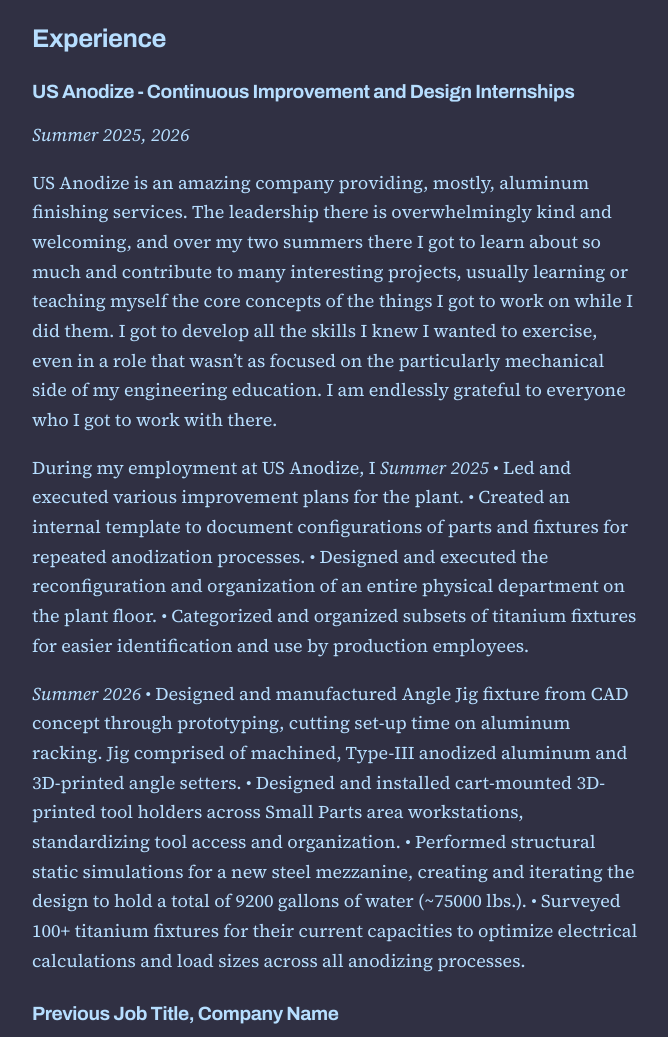
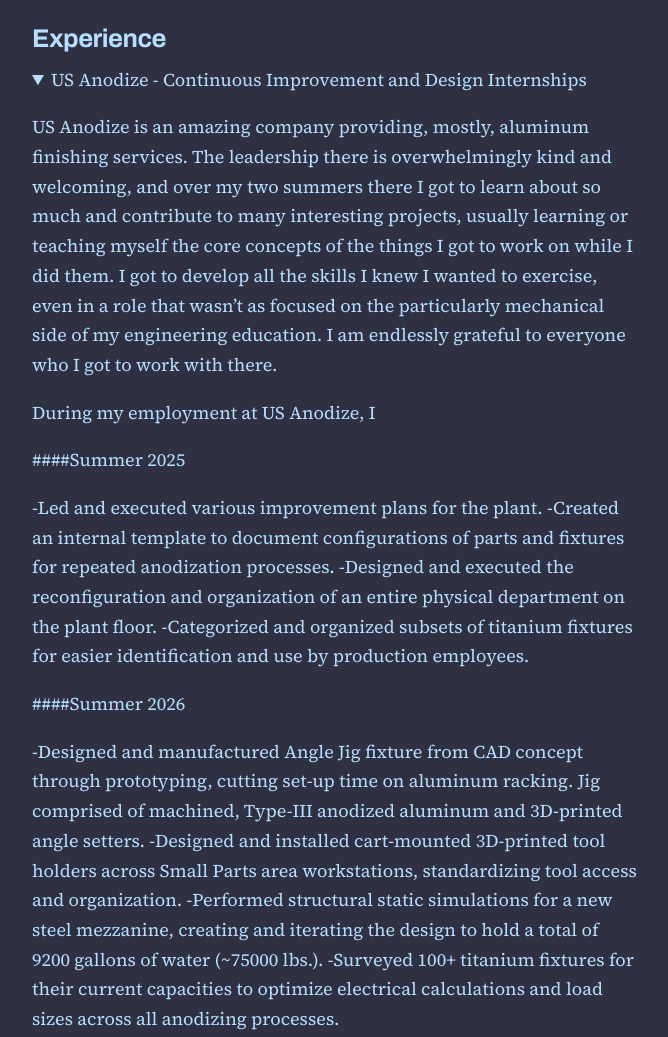
Before and after one commit to UndefeatedOrca/larsenprints1130-web.github.io, an Astro site: page /professional in a window 1280 px wide. Shown: the part 340-1377 px from the top of the page, without its empty margins (112-780 px from the left). Built offline with nearby package versions, Linux system fonts and the light colour scheme; Astro itself is replaced by a stand-in of ours.

Commit message:
Refactor US Anodize internship experience formatting
Updated experience section for US Anodize internships, consolidating summer details and correcting formatting issues.

```diff
--- a/src/pages/professional.md
+++ b/src/pages/professional.md
@@ -9,23 +9,28 @@
 
 ## Experience
 
-### US Anodize - Continuous Improvement and Design Internships
-*Summer 2025, 2026*
+<details open>
+<summary> US Anodize - Continuous Improvement and Design Internships</summary>
 
    US Anodize is an amazing company providing, mostly, aluminum finishing services. The leadership there is overwhelmingly kind and welcoming, and over my two summers there I got to learn about so much and contribute to many interesting projects, usually learning or teaching myself the core concepts of the things I got to work on while I did them. I got to develop all the skills I knew I wanted to exercise, even in a role that wasn't as focused on the particularly mechanical side of my engineering education. I am endlessly grateful to everyone who I got to work with there.
 
    During my employment at US Anodize, I
-   *Summer 2025*
-   •	Led and executed various improvement plans for the plant.
-   •	Created an internal template to document configurations of parts and fixtures for repeated anodization processes.
-   •	Designed and executed the reconfiguration and organization of an entire physical department on the plant floor.
-   •	Categorized and organized subsets of titanium fixtures for easier identification and use by production employees.
 
-   *Summer 2026*
-   • Designed and manufactured Angle Jig fixture from CAD concept through prototyping, cutting set-up time on aluminum racking. Jig comprised of machined, Type-III anodized aluminum and 3D-printed angle setters.
-   • Designed and installed cart-mounted 3D-printed tool holders across Small Parts area workstations, standardizing tool access and organization.
-   • Performed structural static simulations for a new steel mezzanine, creating and iterating the design to hold a total of 9200 gallons of water (~75000 lbs.).
-   • Surveyed 100+ titanium fixtures for their current capacities to optimize electrical calculations and load sizes across all anodizing processes.
+####Summer 2025
+
+   -Led and executed various improvement plans for the plant.
+   -Created an internal template to document configurations of parts and fixtures for repeated anodization processes.
+   -Designed and executed the reconfiguration and organization of an entire physical department on the plant floor.
+   -Categorized and organized subsets of titanium fixtures for easier identification and use by production employees.
+
+####Summer 2026
+
+   -Designed and manufactured Angle Jig fixture from CAD concept through prototyping, cutting set-up time on aluminum racking. Jig comprised of machined, Type-III anodized aluminum and 3D-printed angle setters.
+   -Designed and installed cart-mounted 3D-printed tool holders across Small Parts area workstations, standardizing tool access and organization.
+   -Performed structural static simulations for a new steel mezzanine, creating and iterating the design to hold a total of 9200 gallons of water (~75000 lbs.).
+   -Surveyed 100+ titanium fixtures for their current capacities to optimize electrical calculations and load sizes across all anodizing processes.
+
+<details>
 
 ### Previous Job Title, Company Name
 *Month Year to Month Year*
```
